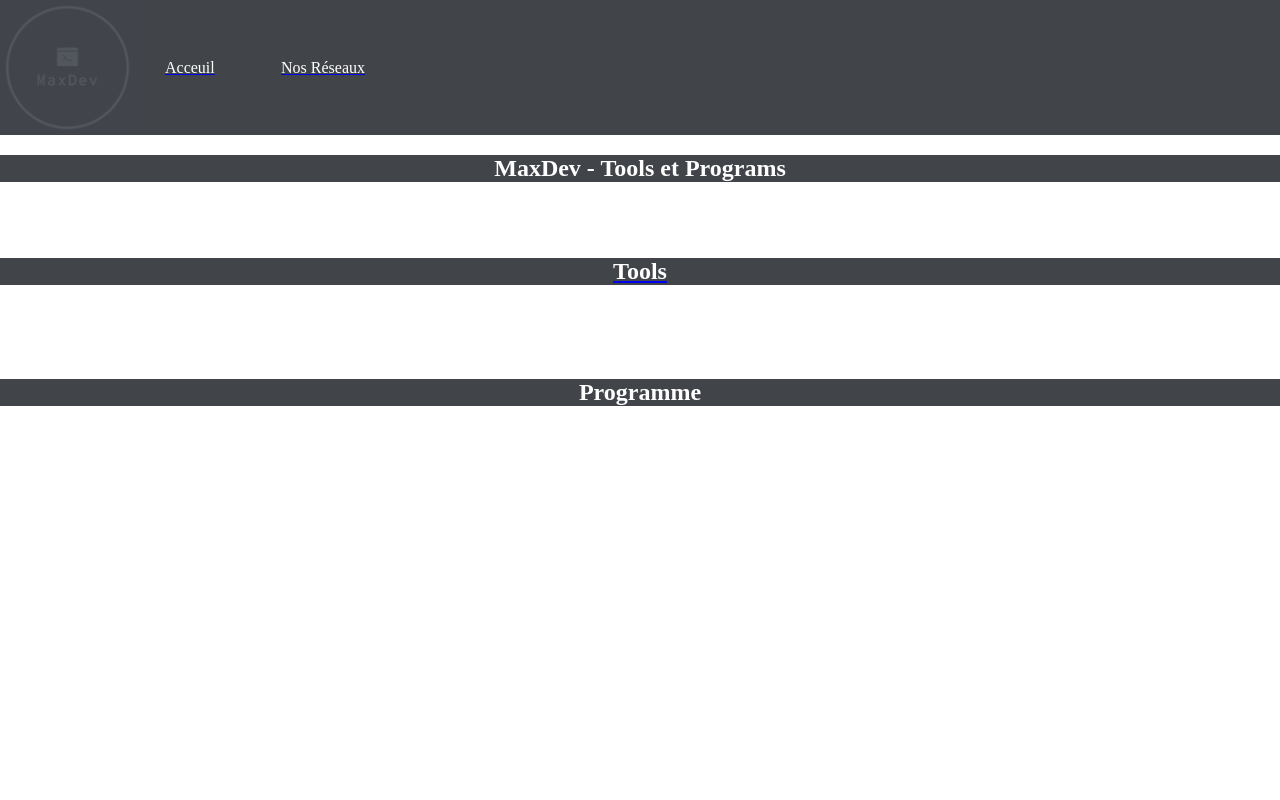
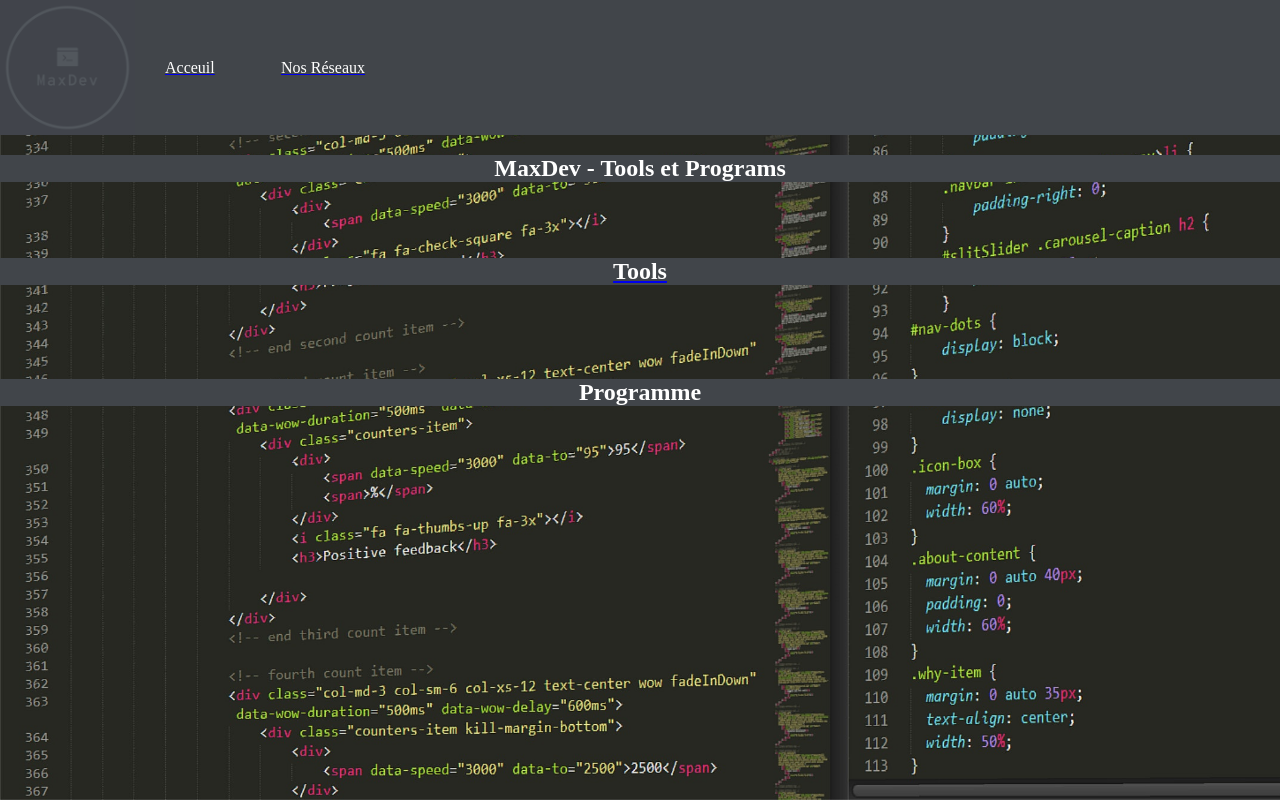
Before and after one commit to Maxim3sama/MaxDev, a plain HTML site: page index.html in a window 1280 px wide. Drawn offline with Linux system fonts and the light colour scheme.

Commit message:
Update style.css

```diff
--- a/css/style.css
+++ b/css/style.css
@@ -86,7 +86,7 @@ section.middle li.big-titles {
   content: url(https://google.com);
 }
 section.top-page {
-    background: url('image/background2.jpg');
+    background: url('/image/background2.jpg');
     background-size: cover;
     background-position-y: 0px;
     height: 100vh;
```
